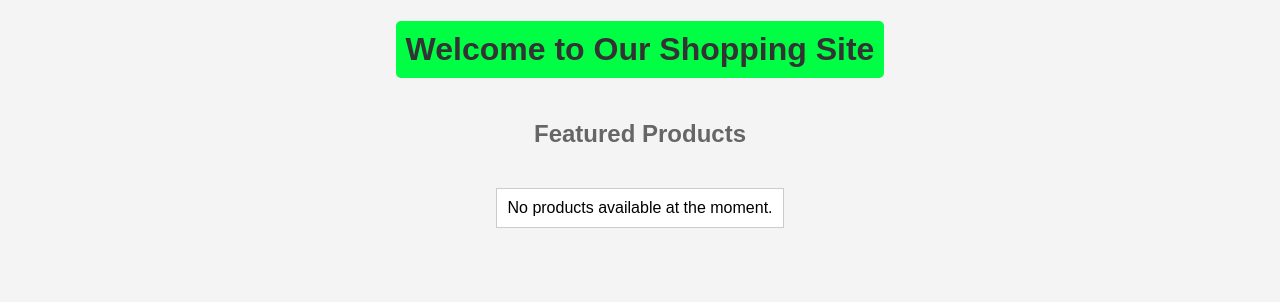
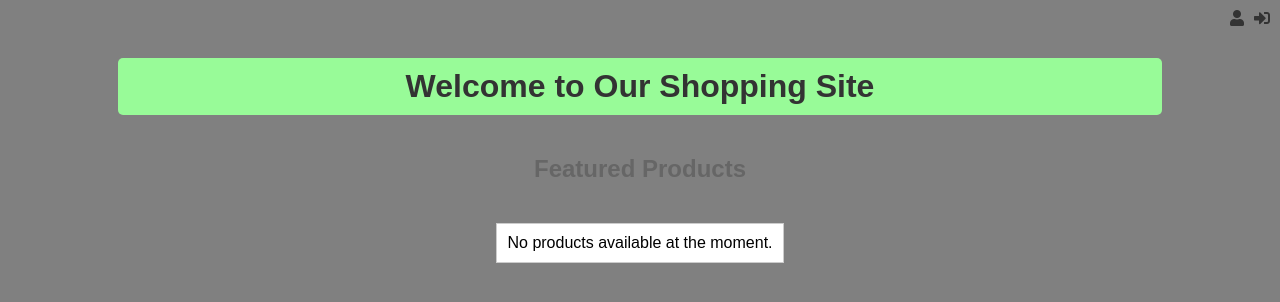
Before and after one commit to lm1298/shopping-cart-REST-Django, a Django app: page / in a window 1280 px wide. Shown: the top 302 px of the page. Run offline with Django 3.2, Linux system fonts and the light colour scheme; data that the repository does not hold is empty.

Commit message:
modify home page layout by adding icons and background colors

```diff
--- a/templates/home.html
+++ b/templates/home.html
@@ -2,21 +2,36 @@
 <html>
 <head>
     <title>Shopping Homepage</title>
+    <link rel="stylesheet" href="https://cdnjs.cloudflare.com/ajax/libs/font-awesome/5.15.4/css/all.min.css">
+
     <style>
         /* CSS styles for basic formatting */
         body {
             font-family: Arial, sans-serif;
             margin: 0;
             padding: 0;
-            background-color: #f4f4f4;
+            background-color: grey;
             text-align: center;
         }
         h1 {
             color: #333;
-            background-color: #00ff44;
+            background-color: palegreen;
             padding: 10px;
             border-radius: 5px;
             display: inline-block;
+            width: 80%;
+            margin: 20px auto;
+        }
+        .login-icons {
+            display: flex;
+            justify-content: flex-end;
+            align-items: center;
+            padding: 10px;
+        }
+        .login-icons a {
+            margin-left: 10px;
+            color: #333;
+            text-decoration: none;
         }
         h2 {
             color: #666;
@@ -40,6 +55,10 @@
     </style>
 </head>
 <body>
+    <div class="login-icons">
+        <a href="#"><i class="fas fa-user"></i></a> <!-- User icon -->
+        <a href="#"><i class="fas fa-sign-in-alt"></i></a> <!-- Sign-in icon -->
+    </div>
     <h1> Welcome to Our Shopping Site </h1>
 
     <h2>Featured Products</h2>
```
